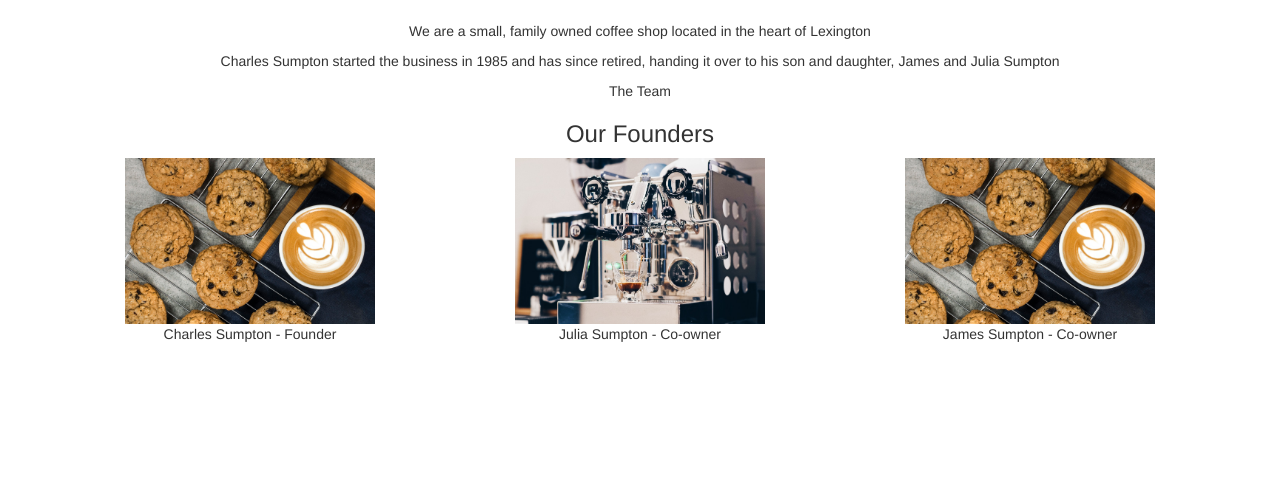
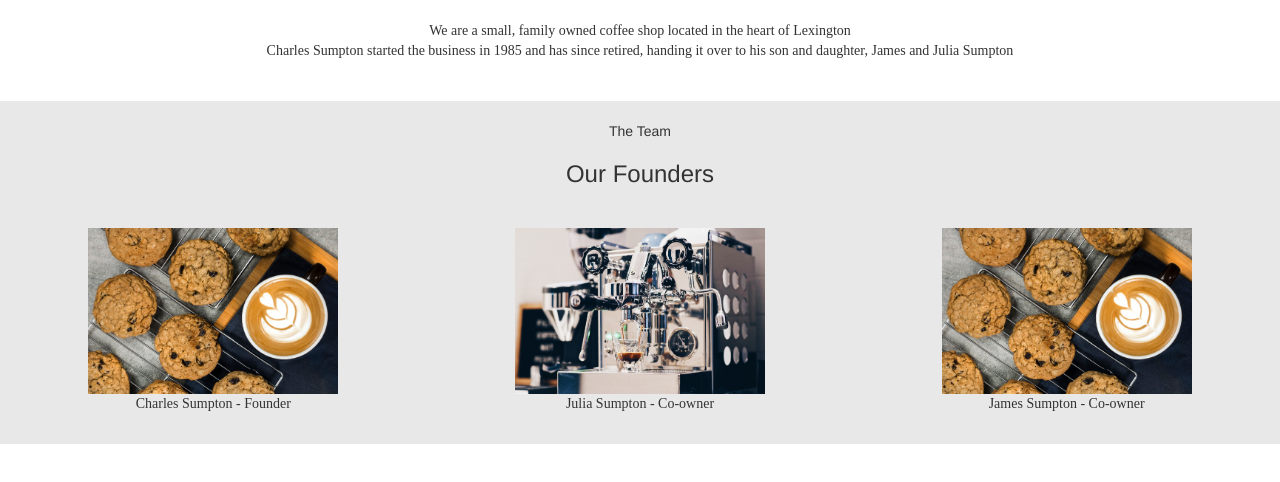
Before and after one commit to MariahBeegle/restaurant_website, a plain HTML site: page about.html in a window 1280 px wide. Shown: the part 162-644 px from the top of the page. Drawn offline with nearby package versions, Linux system fonts and the light colour scheme.

Commit message:
Update style.css

```diff
--- a/style.css
+++ b/style.css
@@ -83,19 +83,45 @@ li a {
   letter-spacing:5px;
 }
 
-.col-xs-4 {
-text-align:center;
-}
-
 .banner_image {
   font-size:60px;
   color:white;
-  background-image:url(images/cookies.jpeg);
-  height:200px;
+  background-color:#737373;
+  height:120px;
   text-align:center;
-  padding-top:55px;
+  padding-top:16px;
 }
 
 .menu_text {
   text-align:left;
 }
+
+.margin {
+  margin-top:40px;
+}
+
+.grey_background {
+  background-color:#E8E8E8;
+  width:100%;
+}
+
+.padding {
+  padding-top:20px;
+  padding-bottom:30px;
+}
+
+.row p {
+  margin-bottom:0;
+  margin-left:auto;
+  margin-right:auto;
+  font-family:Montserrat;
+}
+
+.col-xs-4 {
+  text-align:center;
+}
+
+.col-sm-4 {
+  border-width:2px;
+  border-color:black solid;
+}
```
